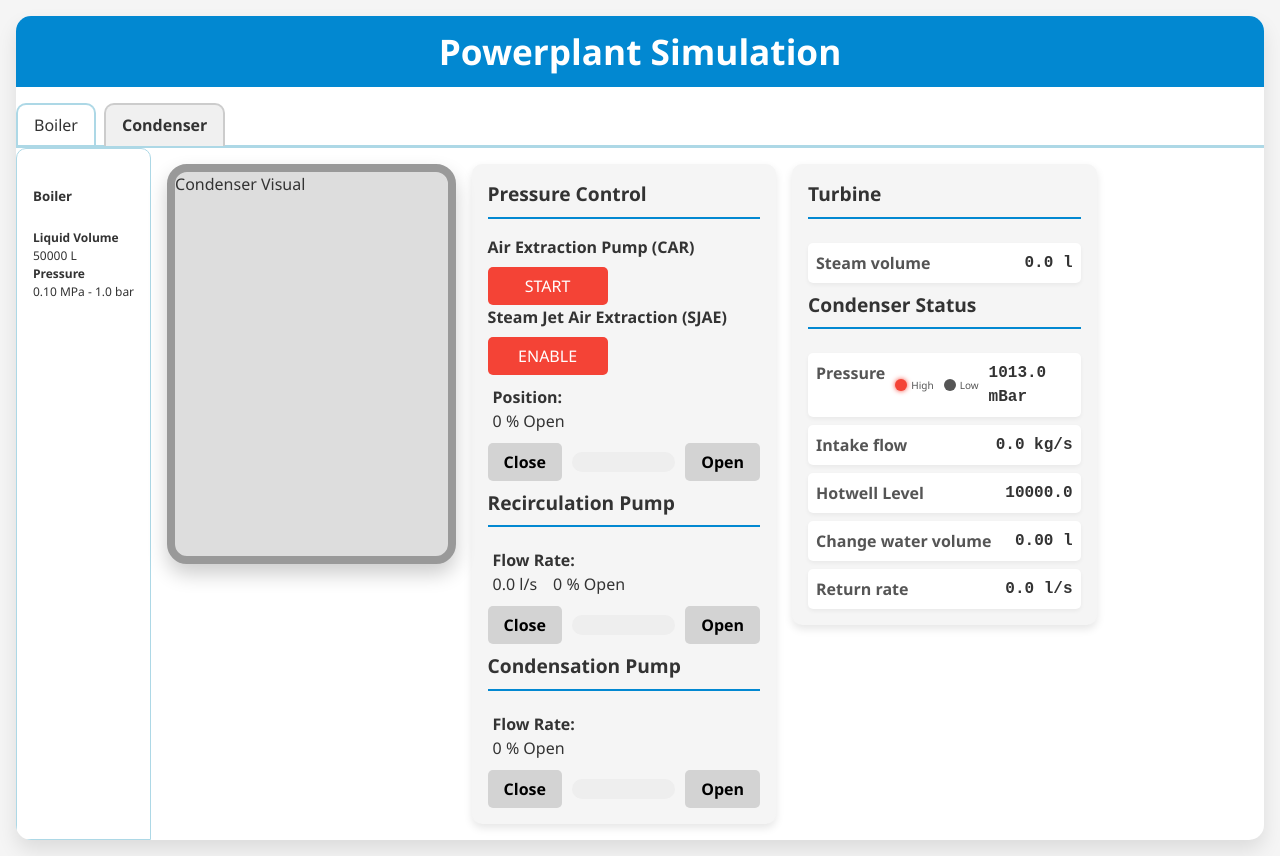
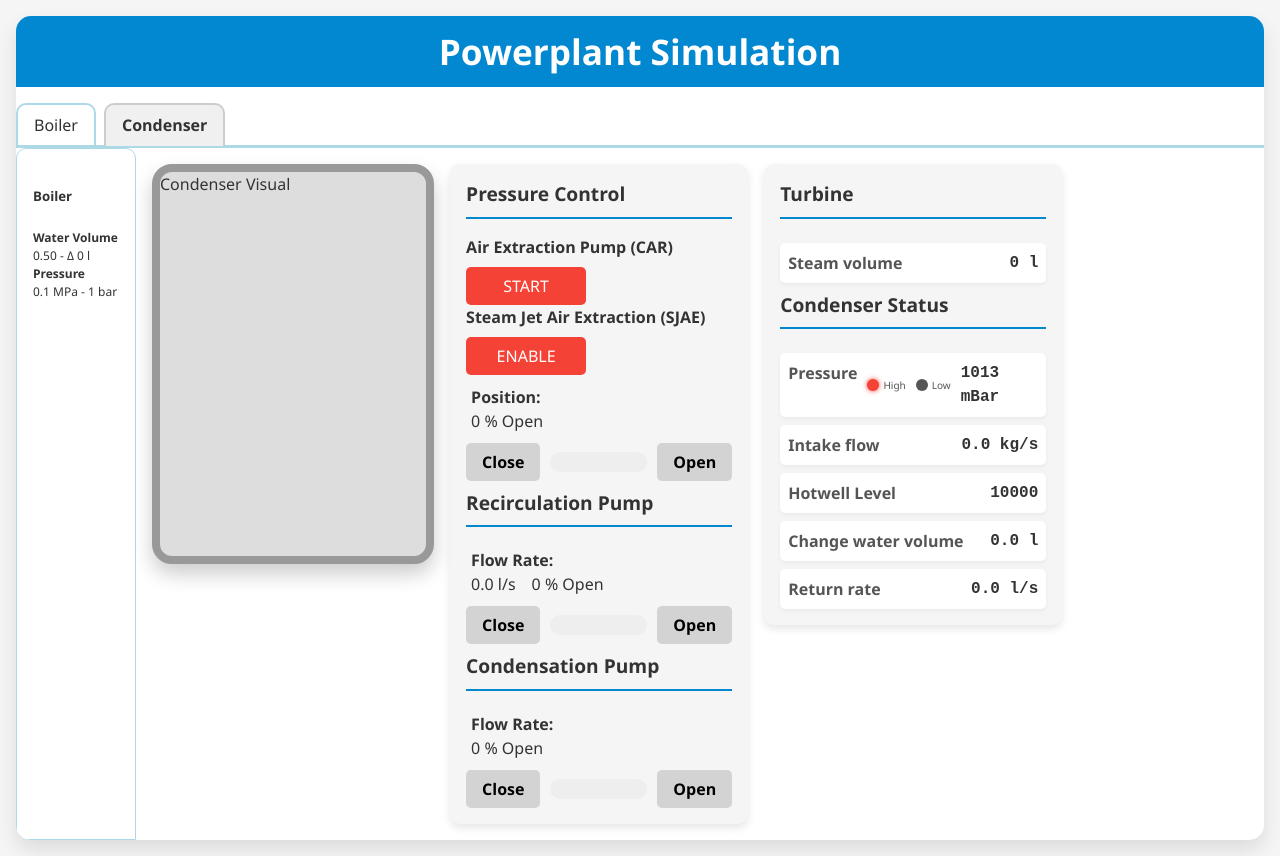
Before and after one commit to NarubyRiverlione/steamboiler, a React (Vite) app: page /condenser in a window 1280 px wide. Built offline with nearby package versions, Linux system fonts and the light colour scheme.

Commit message:
SJAE needs steam pressure not flow as feeds before bypass/turbine valve

```diff
--- a/src/components/Boiler/BoilerReadouts.tsx
+++ b/src/components/Boiler/BoilerReadouts.tsx
@@ -20,7 +20,7 @@ const BoilerReadouts = () => {
   } = usePowerPlant()
 
   const {
-    CstBoiler: { MaxSteamRemovalRate },
+    CstBoiler: { MaxSteamRemovalRate, TotalVolume },
   } = CstSimulation
   // Calculate vapor volume based on steam mass and specific volume
   const steamData = getSteamData(temperature)
@@ -37,17 +37,19 @@ const BoilerReadouts = () => {
       <h3>Boiler Status</h3>
       <div className="readout-item">
         <span className="label">Gas Flow</span>
-        <span className="value">{gasFlow.toFixed(1)} L/s</span>
+        <span className="value">{gasFlow.toFixed(0)} L/s</span>
       </div>
 
       <div className="readout-item">
         <span className="label">Liquid Volume</span>
-        <span className="value">{waterVolume.toFixed(1)} L</span>
+        <span className="value">
+          {waterVolume.toFixed(0)} L - {(waterVolume / TotalVolume).toFixed(2)}
+        </span>
       </div>
 
       <div className="readout-item">
         <span className="label">Vapor Volume</span>
-        <span className="value">{vaporVolumeLiters.toFixed(1)} L</span>
+        <span className="value">{vaporVolumeLiters.toFixed(0)} L</span>
       </div>
 
       <div className="readout-item">
@@ -66,7 +68,7 @@ const BoilerReadouts = () => {
         <span className="label">Energy Change</span>
         <span className={`value ${energyDelta > 0 ? "positive" : energyDelta < 0 ? "negative" : ""}`}>
           {energyDelta > 0 ? "+" : ""}
-          {(energyDelta / 1e3).toFixed(1)} MJ/s
+          {(energyDelta / 1e3).toFixed(0)} MJ/s
         </span>
       </div>
 
--- a/src/components/Condenser/CondenserReadouts.tsx
+++ b/src/components/Condenser/CondenserReadouts.tsx
@@ -25,7 +25,7 @@ const CondenserReadouts = () => {
       <h3>Turbine</h3>
       <div className="readout-item">
         <span className="label">Steam volume</span>
-        <span className="value">{steamVolume.toFixed(1)} l</span>
+        <span className="value">{steamVolume.toFixed(0)} l</span>
       </div>
 
       <h3>Condenser Status</h3>
@@ -46,7 +46,7 @@ const CondenserReadouts = () => {
         </div>
         <br />
         <div className="indicators-container">
-          <div className="value">{pressure.toFixed(1)} mBar</div>
+          <div className="value">{pressure.toFixed(0)} mBar</div>
         </div>
       </div>
       <div className="readout-item">
@@ -56,12 +56,12 @@ const CondenserReadouts = () => {
 
       <div className="readout-item">
         <span className="label">Hotwell Level</span>
-        <span className="value">{waterVolume.toFixed(1)}</span>
+        <span className="value">{waterVolume.toFixed(0)}</span>
       </div>
 
       <div className="readout-item">
         <span className="label">Change water volume</span>
-        <span className="value">{deltaWaterVolume.toFixed(2)} l</span>
+        <span className="value">{deltaWaterVolume.toFixed(1)} l</span>
       </div>
 
       <div className="readout-item">
--- a/src/context/Condenser/CondenserTick.ts
+++ b/src/context/Condenser/CondenserTick.ts
@@ -20,11 +20,10 @@ export function CondenserTick(
   condenserState: CondenserState,
   steamFlow: number,
   steamTemp: number,
-  // eslint-disable-next-line @typescript-eslint/no-unused-vars
   steamPressure: number,
 ): CondenserState {
   // Calculate the pressure based on the CAR & SJAE
-  const { newPressure, newIsSjaeEnabled } = calculatePressure(condenserState, steamFlow)
+  const { newPressure, newIsSjaeEnabled } = calculatePressure(condenserState, steamPressure)
 
   // Calculate turbine to condenser flow rate based on boiler steam flow and condenser vacuum pressure.
   // The vacuum pressure affects the efficiency of steam flow from turbine to condenser.
--- a/src/context/const.ts
+++ b/src/context/const.ts
@@ -36,12 +36,12 @@ export const CstSimulation = {
     SJAE_ValveStep: 10,
     DampingFactor: 1, // Apply a damping factor to make temperature changes more gradual
     IntakeMaxFlowRate: 250, // kg/s
-    RecirculationPump_MaxFlowRate: 1200, // l/s
-    RecirculationPump_Step: 10,
+    RecirculationPump_MaxFlowRate: 1800, // l/s
+    RecirculationPump_Step: 5,
     RecirculationPump_IntakeTemperature: 10, // C temp of cooling water
     HeatTransferCoefficient: 0.25, // Condensation rate per unit of recirculation flow
-    CondensationPump_MaxFlowRate: 250,
-    CondensationPump_Step: 10,
+    CondensationPump_MaxFlowRate: 1000,
+    CondensationPump_Step: 5,
   },
 }
 
--- a/src/navigation/MainStatsView.tsx
+++ b/src/navigation/MainStatsView.tsx
@@ -1,23 +1,28 @@
+import { CstSimulation } from "../context/const"
 import usePowerPlant from "../context/PowerPlantContext"
 
 const MainStatsView = () => {
   const {
-    boilerState: { waterVolume, pressure },
+    boilerState: { waterVolume, pressure, deltaWaterVolume },
   } = usePowerPlant()
-
+  const {
+    CstBoiler: { TotalVolume },
+  } = CstSimulation
   return (
     <div className="mainStats-container">
       <div className="mainState-component">
         <h5>Boiler</h5>
         <div className="mainState-readout-item">
-          <span className="mainState-readout-item-label">Liquid Volume</span>
-          <span className="mainState-readout-item-value">{waterVolume.toFixed(0)} L</span>
+          <span className="mainState-readout-item-label">Water Volume</span>
+          <span className="mainState-readout-item-value">
+            {(waterVolume / TotalVolume).toFixed(2)} - Δ {deltaWaterVolume.toFixed(0)} l
+          </span>
         </div>
 
         <div className="mainState-readout-item">
           <span className="mainState-readout-item-label">Pressure</span>
           <span className="mainState-readout-item-value">
-            {(pressure * 0.1).toFixed(2)} MPa - {pressure.toFixed(1)} bar
+            {(pressure * 0.1).toFixed(1)} MPa - {pressure.toFixed(0)} bar
           </span>
         </div>
       </div>
--- a/src/navigation/TabNavigation.css
+++ b/src/navigation/TabNavigation.css
@@ -33,6 +33,7 @@
 .mainStats-container {
   display: flex;
   flex-direction: column;
+  min-width: 120px;
   padding: 1rem;
   border: 1px solid lightblue;
   border-radius: 10px 10px 0 0;
--- a/src/utils/condenserCalculation.ts
+++ b/src/utils/condenserCalculation.ts
@@ -26,14 +26,14 @@ const calcSJAEpressure = (
   isSjaeEnabled: boolean,
   sjaeValvePosition: number,
   pressure: number,
-  boilerSteamFlow: number,
+  boilerSteamPressure: number,
 ): { newIsSjaeEnabled: boolean; pressureBySJAE: number } => {
   // Check if SJAE is enabled, handle potential vacuum decay in separated function
   if (!isSjaeEnabled) return { newIsSjaeEnabled: false, pressureBySJAE: pressure }
 
   // Check if SJAE should be automatically disabled
-  if (boilerSteamFlow <= 0) {
-    // No steam flow, disable SJAE
+  if (boilerSteamPressure <= CstSimulation.CstBoiler.MainSteamValveMinimumPressure) {
+    // Not enough steam pressure to use  SJAE
     return { newIsSjaeEnabled: false, pressureBySJAE: pressure }
   }
 
@@ -53,7 +53,7 @@ const calcSJAEpressure = (
 
   // Calculate vacuum increase based on steam flow and valve position
   const valveEffect = sjaeValvePosition / 100 // 0-1 range
-  const steamFlowEffect = Math.min(1, boilerSteamFlow / MaxSteamRemovalRate)
+  const steamFlowEffect = Math.min(1, boilerSteamPressure / MaxSteamRemovalRate)
 
   // Combine effects for final vacuum increase
   const vacuumIncreaseRate = SJAE_VacuumIncreaseRate * valveEffect * steamFlowEffect
```
